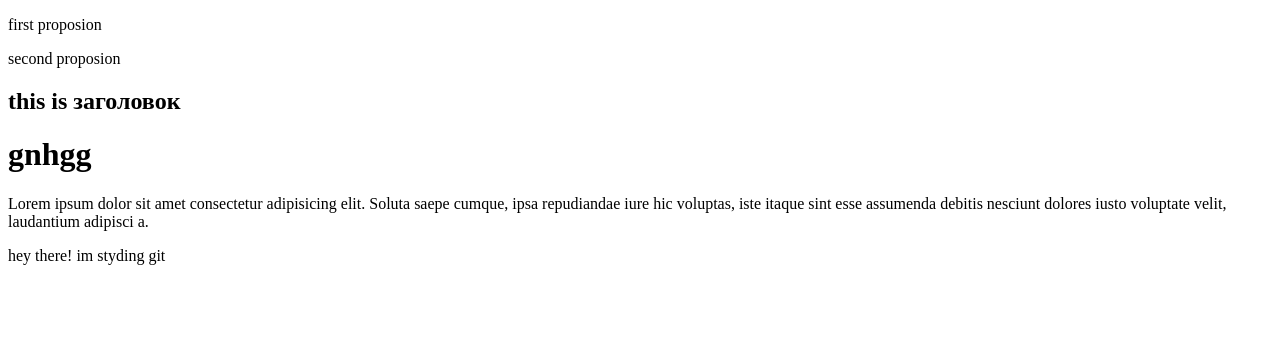
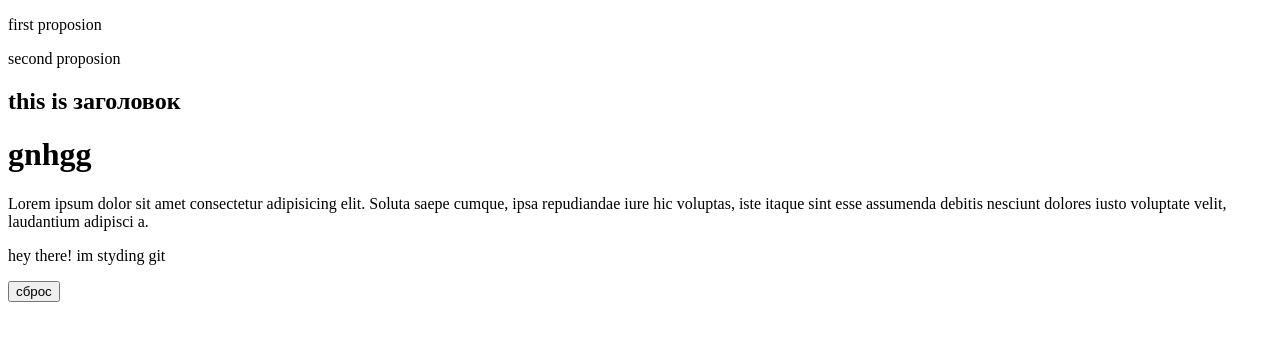
Before and after one commit to bezrukovakatya/first, a plain HTML site: page rrr.html in a window 1280 px wide. Drawn offline with Linux system fonts and the light colour scheme.

Commit message:
new button

```diff
--- a/rrr.html
+++ b/rrr.html
@@ -13,5 +13,6 @@
     <h1>gnhgg</h1>
     <P>Lorem ipsum dolor sit amet consectetur adipisicing elit. Soluta saepe cumque, ipsa repudiandae iure hic voluptas, iste itaque sint esse assumenda debitis nesciunt dolores iusto voluptate velit, laudantium adipisci a.</P>
     <p>hey there! im styding git</p>
+    <button>сброс</button>
 </body>
 </html>
```
